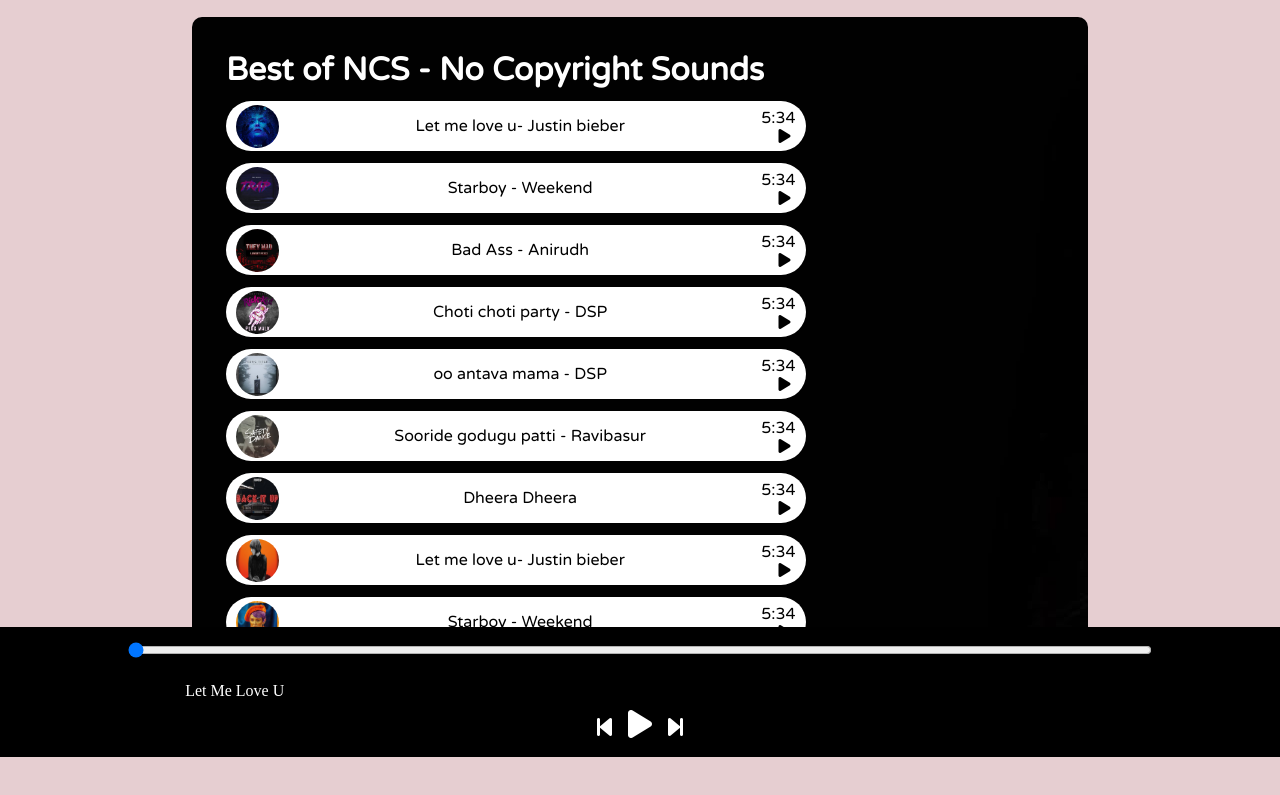
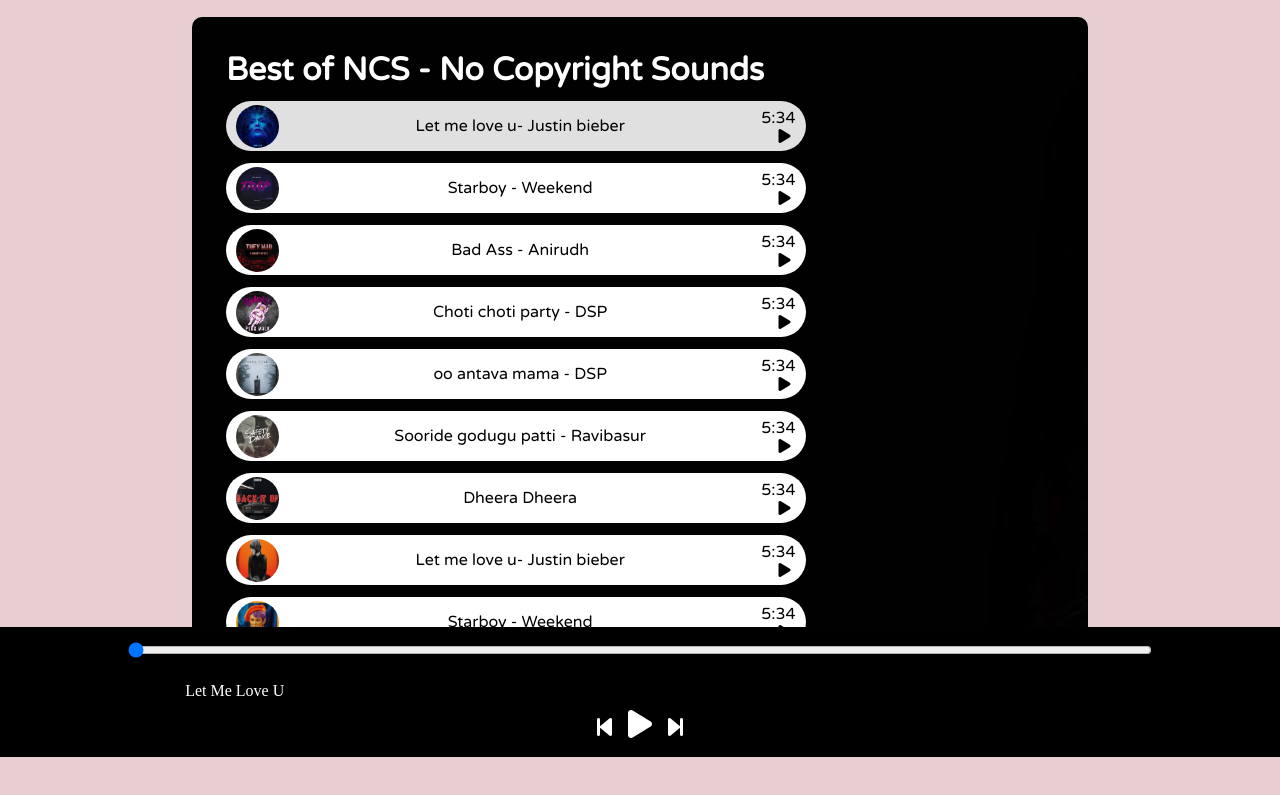
Before and after one commit to Manohar3404/Spotify, a plain HTML site: page index.html in a window 1280 px wide. In both pictures the pointer is over the element 515 px from the left and 169 px from the top of the page. Shown: the part 43-838 px from the top of the page. Drawn offline with Linux system fonts and the light colour scheme.

```diff
--- a/style.css
+++ b/style.css
@@ -98,6 +98,8 @@
     align-items: center;
     border-radius: 34px;
     margin: 12px 0;
+
+
 }
 
 .songItem img {
@@ -166,3 +168,8 @@
         left: 5vw;
     }
 }
+
+
+.songItem:hover {
+    background-color: #e0e0e0;
+}
```
Also changed, not shown: 1 other file.
